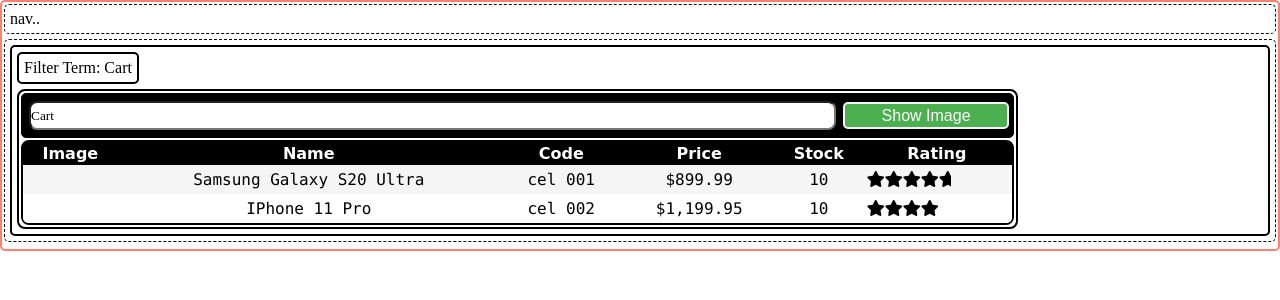
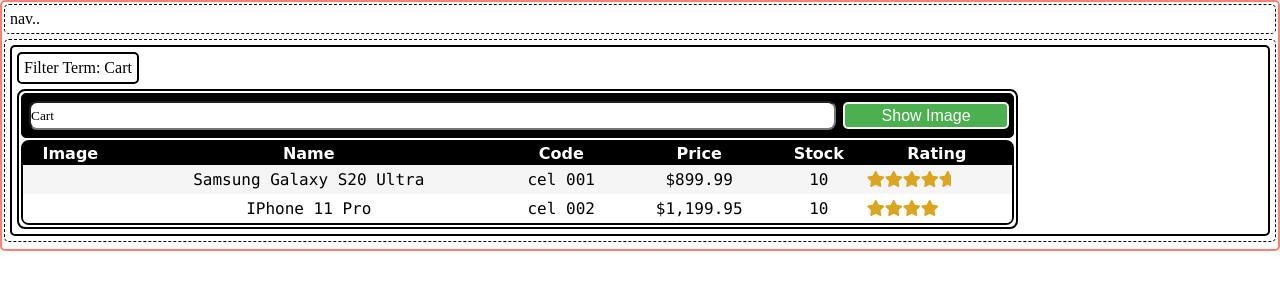
Before and after one commit to gmaxn/NgFromScratch, an Angular app: page / in a window 1280 px wide. Shown: the top 300 px of the page. Built offline with nearby package versions, Linux system fonts and the light colour scheme.

Commit message:
Updated favicon, styles, page title

```diff
--- a/angular.json
+++ b/angular.json
@@ -21,6 +21,7 @@
             "aot": true,
             "assets": [
               "src/favicon.ico",
+              "src/unnamed.jpg",
               "src/assets"
             ],
             "styles": [
--- a/src/app/shared/star/star.component.html
+++ b/src/app/shared/star/star.component.html
@@ -3,10 +3,10 @@
     [title]="rating"
     (click)="onClick()">
     <div style="width:90px;">
-      <span class="fa fa-star"></span>
-      <span class="fa fa-star"></span>
-      <span class="fa fa-star"></span>
-      <span class="fa fa-star"></span>
-      <span class="fa fa-star"></span>
+      <span style="color:goldenrod;" class="fa fa-star"></span>
+      <span style="color:goldenrod;" class="fa fa-star"></span>
+      <span style="color:goldenrod;" class="fa fa-star"></span>
+      <span style="color:goldenrod;" class="fa fa-star"></span>
+      <span style="color:goldenrod;" class="fa fa-star"></span>
     </div>
 </div>
--- a/src/index.html
+++ b/src/index.html
@@ -2,10 +2,10 @@
 <html lang="en">
 <head>
   <meta charset="utf-8">
-  <title>NgFromScratch</title>
+  <title>Maximiliano Guelpa</title>
   <base href="/">
   <meta name="viewport" content="width=device-width, initial-scale=1">
-  <link rel="icon" type="image/x-icon" href="favicon.ico">
+  <link rel="icon" type="image/x-icon" href="unnamed.jpg">
 </head>
 <body>
   <app-root></app-root>
```
Also changed, not shown: src/unnamed.jpg (added).
